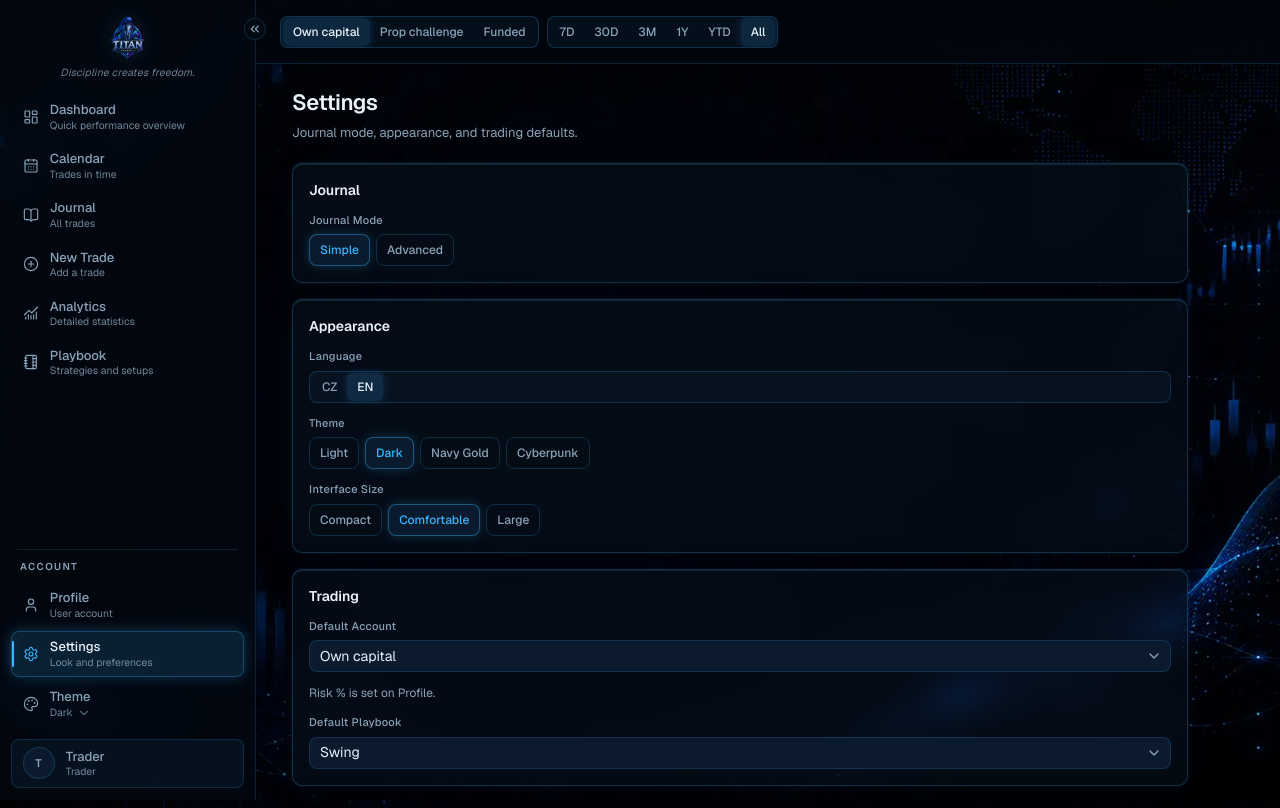
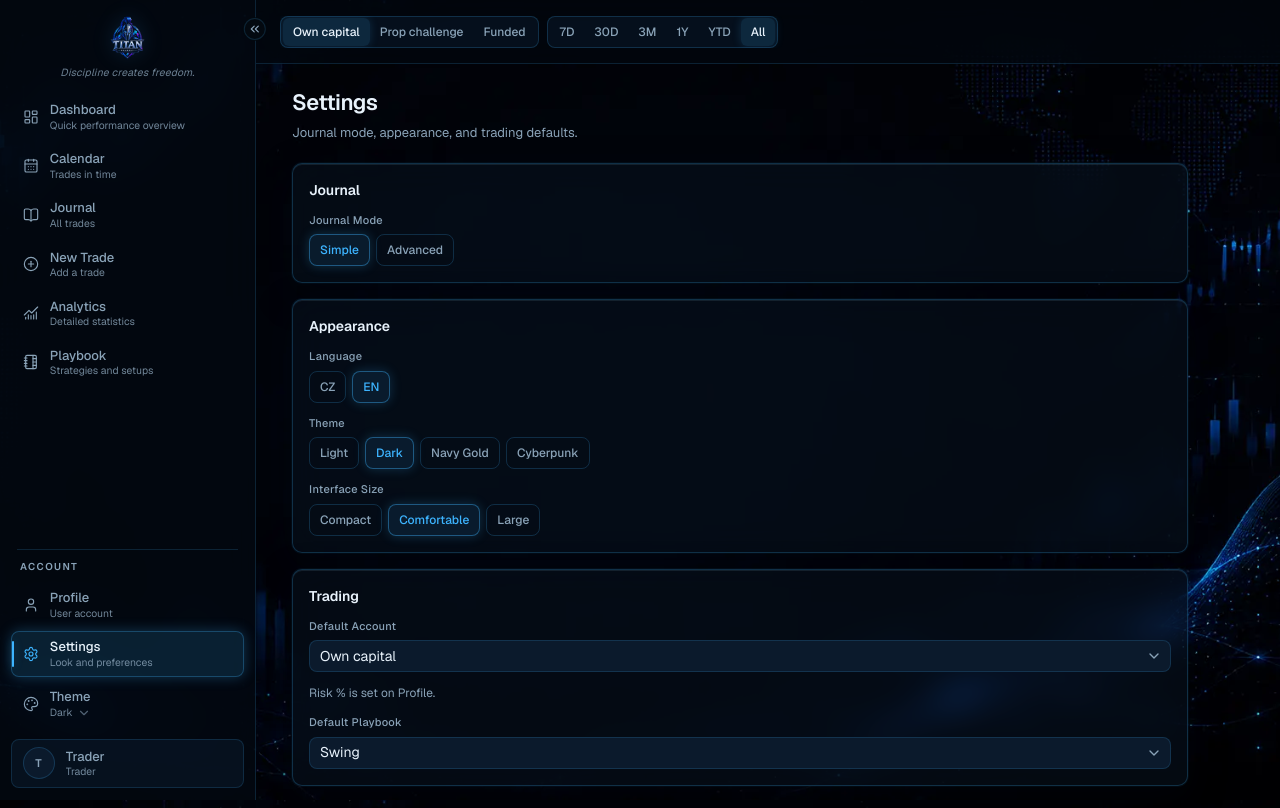
Before and after one commit to dersi128/titan-cot, a Next.js app in the folder titan-journal/: page /settings in a window 1280 px wide. Built offline with nearby package versions, Linux system fonts and the light colour scheme.

Commit message:
Keep the language switcher as compact CZ/EN pills.
Stop the settings control from stretching into a full-width bar. Comfortable remains the default interface size.

Co-authored-by: dersi128 <dersi128@users.noreply.github.com>

```diff
--- a/titan-journal/components/layout/language-switcher.tsx
+++ b/titan-journal/components/layout/language-switcher.tsx
@@ -1,27 +1,19 @@
 "use client"
 
-import { SegmentedControl } from "@/components/layout/segmented-control"
+import { OptionPills } from "@/components/forms/field"
 import { useWorkspace } from "@/components/layout/workspace-provider"
 import { LANGUAGE_SHORT } from "@/lib/labels"
-import { useLabels } from "@/lib/use-labels"
 import { LANGUAGES, type Language } from "@/types/playbook"
 
-export function LanguageSwitcher({
-  size = "sm",
-}: {
-  size?: "sm" | "md"
-}) {
+export function LanguageSwitcher() {
   const { preferences, updatePreferences } = useWorkspace()
-  const { copy } = useLabels()
 
   return (
-    <SegmentedControl
-      size={size}
+    <OptionPills
+      value={preferences.language}
       options={LANGUAGES}
-      value={preferences.language}
+      labels={LANGUAGE_SHORT}
       onChange={(language: Language) => updatePreferences({ language })}
-      labels={LANGUAGE_SHORT}
-      aria-label={copy.settings.language}
     />
   )
 }
--- a/titan-journal/components/layout/segmented-control.tsx
+++ b/titan-journal/components/layout/segmented-control.tsx
@@ -22,7 +22,7 @@ export function SegmentedControl<T extends string>({
       role="group"
       aria-label={ariaLabel}
       className={cn(
-        "inline-flex items-center rounded-[8px] border border-border bg-muted/50 p-0.5",
+        "inline-flex w-fit items-center rounded-[8px] border border-border bg-muted/50 p-0.5",
         size === "sm" ? "h-7" : "h-8"
       )}
     >
--- a/titan-journal/components/settings/settings-page.tsx
+++ b/titan-journal/components/settings/settings-page.tsx
@@ -42,7 +42,7 @@ export function SettingsPage() {
         <section className="titan-glass rounded-[10px] p-4 space-y-3">
           <h2 className="text-sm font-semibold">{copy.settings.appearance}</h2>
           <Field label={copy.settings.language}>
-            <LanguageSwitcher size="md" />
+            <LanguageSwitcher />
           </Field>
           <Field label={copy.settings.theme}>
             <OptionPills
```
